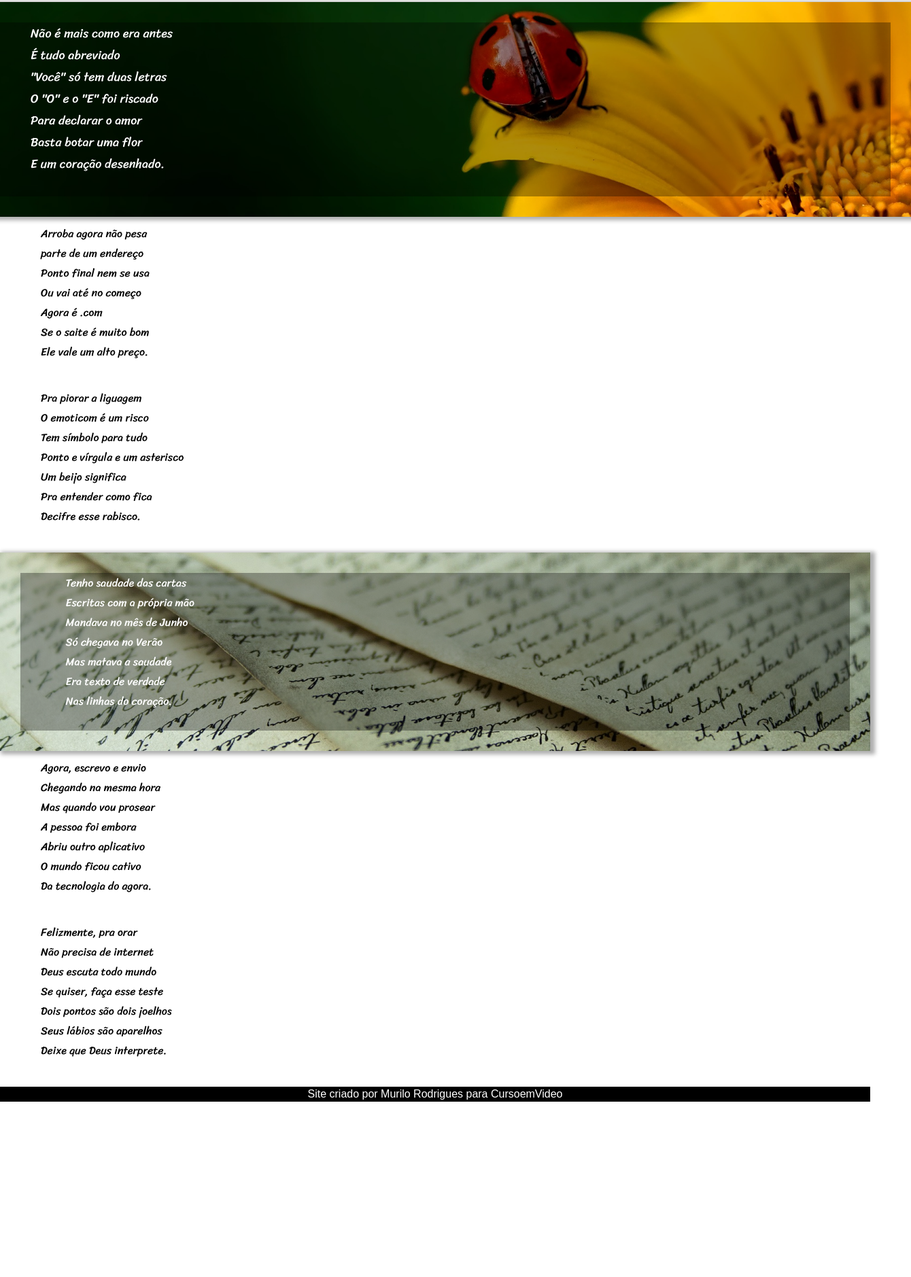
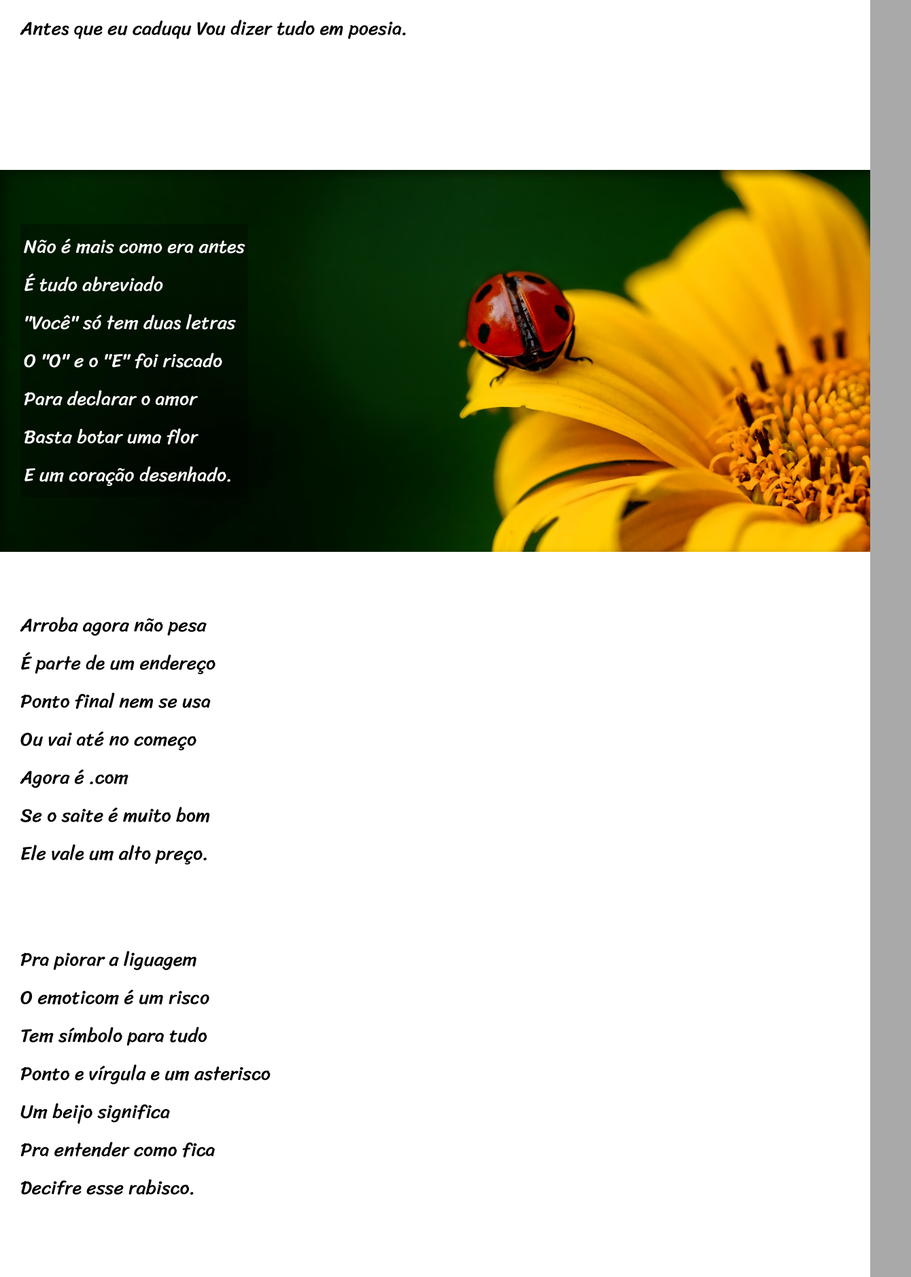
Before and after one commit to Ms-Rodri1k/projeto-cordel2, a plain HTML site: page index.html in a window 1280 px wide. Shown: the part 556-2435 px from the top of the page at 68% size, 1340 px wide, since content can reach past the window. Before the commit the page ends 2177 px from the top, so only its background shows below. Drawn offline with Linux system fonts and the light colour scheme.

Commit message:
fazendo os últimos ajustes no css e no html

```diff
--- a/index.html
+++ b/index.html
@@ -1,87 +1,94 @@
 <!DOCTYPE html>
 <html lang="pt-br">
 <head>
-    <link rel="stylesheet" href="./style/styles.css">
+    <link rel="stylesheet" href="/style/styles.css">
     <meta charset="UTF-8">
     <meta name="viewport" content="width=device-width, initial-scale=1.0">
     <title>Cordel</title>
 </head>
 <body>
     <header>
-        <h1>Cordel Moderno</h1>
-        <p>Por <a href="https://www.recantodasletras.com.br/poesias/3186743" target="_blank">Milton Duarte</a></p>
+       <h1>Cordel Moderno</h1>
+       <p>Por <a href="https://www.recantodasletras.com.br/poesias/3186743" target="_blank">Milton Duarte</a></p>
     </header>
-    <main>
-        <pre>
-            Estou ficando cansado
-            Da tal tecnologia
-            Só se fala por e-mail
-            Mensagem curta e fria
-            Twitter e Facebook
-            Antes que eu caduque
+    <section class="normal">
+        <p>
+            Estou ficando cansado<br>
+            Da tal tecnologia<br>
+            Só se fala por e-mail<br>
+            Mensagem curta e fria<br>
+            Twitter e Facebook<br>
+            Antes que eu caduqu
             Vou dizer tudo em poesia.
-        </pre>
-    <div class="parallax" id="fundo01">
-            <pre class="cor-letra">
-                Não é mais como era antes
-                É tudo abreviado
-                "Você" só tem duas letras
-                O "O" e o "E" foi riscado
-                Para declarar o amor
-                Basta botar uma flor
-                E um coração desenhado.
-            </pre>
-    </div>
-        <pre>
-            Arroba agora não pesa
-            parte de um endereço
-            Ponto final nem se usa
-            Ou vai até no começo
-            Agora é .com
-            Se o saite é muito bom
+        </p>
+    </section>
+    <section  id="fundo01" class="imagem">
+        <p>
+            Não é mais como era antes<br>
+            É tudo abreviado<br>
+            "Você" só tem duas letras<br>
+            O "O" e o "E" foi riscado<br>
+            Para declarar o amor<br>
+            Basta botar uma flor<br>
+            E um coração desenhado.
+        </p>
+    </section>
+    <section class="normal">
+        <p>
+            Arroba agora não pesa<br>
+            É parte de um endereço<br>
+            Ponto final nem se usa<br>
+            Ou vai até no começo<br>
+            Agora é .com<br>
+            Se o saite é muito bom<br>
             Ele vale um alto preço.
-        </pre>
-        <pre>
-            Pra piorar a liguagem
-            O emoticom é um risco
-            Tem símbolo para tudo
-            Ponto e vírgula e um asterisco
-            Um beijo significa
-            Pra entender como fica
+        </p>
+
+        <p>
+            Pra piorar a liguagem<br>
+            O emoticom é um risco<br>
+            Tem símbolo para tudo<br>
+            Ponto e vírgula e um asterisco<br>
+            Um beijo significa<br>
+            Pra entender como fica<br>
             Decifre esse rabisco.
-        </pre>
-    <div class="parallax" id="fundo02">
-            <pre class="cor-letra">
-                Tenho saudade das cartas
-                Escritas com a própria mão
-                Mandava no mês de Junho
-                Só chegava no Verão
-                Mas matava a saudade
-                Era texto de verdade
-                Nas linhas do coração.
-            </pre>
-    </div>
-        <pre>
-            Agora, escrevo e envio
-            Chegando na mesma hora
-            Mas quando vou prosear
-            A pessoa foi embora
-            Abriu outro aplicativo
-            O mundo ficou cativo
+        </p>
+
+    </section>
+    <section id="fundo02" class="imagem">
+        <p>
+            Tenho saudade das cartas<br>
+            Escritas com a própria mão<br>
+            Mandava no mês de Junho<br>
+            Só chegava no Verão<br>
+            Mas matava a saudade<br>
+            Era texto de verdade<br>
+            Nas linhas do coração.
+        </p>
+    </section>
+    <section class="normal">
+        <p>
+            Agora, escrevo e envio<br>
+            Chegando na mesma hora<br>
+            Mas quando vou prosear<br>
+            A pessoa foi embora<br>
+            Abriu outro aplicativo<br>
+            O mundo ficou cativo<br>
             Da tecnologia do agora.
-        </pre>
-        <pre>
-            Felizmente, pra orar
-            Não precisa de internet
-            Deus escuta todo mundo
-            Se quiser, faça esse teste
-            Dois pontos são dois joelhos
-            Seus lábios são aparelhos
+        </p>
+
+        <p>
+            Felizmente, pra orar<br>
+            Não precisa de internet<br>
+            Deus escuta todo mundo<br>
+            Se quiser, faça esse teste<br>
+            Dois pontos são dois joelhos<br>
+            Seus lábios são aparelhos<br>
             Deixe que Deus interprete.
-        </pre>
-    </main>
+        </p>
+    </section>
     <footer>
-        <p>Site criado por Murilo Rodrigues para CursoemVideo</p>
+        <p>Site criado por Murilo Rodrigues</p>
     </footer>
 </body>
 </html>
--- a/style/styles.css
+++ b/style/styles.css
@@ -1,81 +1,119 @@
 @charset "utf-8";
 
-@import url('https://fonts.googleapis.com/css2?family=Passion+One:wght@400;700;900&display=swap');
+@import url('https://fonts.googleapis.com/css2?family=Sriracha&display=swap');
 
 @import url('https://fonts.googleapis.com/css2?family=Passion+One:wght@400;700;900&family=Sriracha&display=swap');
 
-:root {
-    --font-destaque: 'Sriracha', cursive;
-    --fonte-padrao: 'Passion one', Helvetica, sans-serif;
+* {
+    margin: 0;
 }
 
-body {
-    margin: 0px;
+html, body {
+    background-color: darkgray;
+    height: 100vh;
+    font-family: 'Segoe UI', Tahoma, Geneva, Verdana, sans-serif;
 }
+
 
 header {
     background-color: black;
     color: white;
     text-align: center;
-    padding: 70px;
-    font-size: 1.5em;
-    font-family: var(--fonte-padrao);
 }
 
-pre{
-    font-family: 'Sriracha';
-    font-weight: normal;
-    margin: 10px;
-}
-div.parallax {
-    box-shadow: 4px 2px 6px 3px rgba(0, 0, 0, 0.322);
+header > h1 {
+    padding-top: 50px;
+    font-variant: small-caps;
+    font-size: 10vh;
+    font-family: 'Passion one';
 
 }
 
-.parallax#fundo01 {
-    font-size: large;
-    background-color: black;
-    background-image: url(/imagens/background001.jpg);
-    background-repeat: no-repeat;
-    background-position: right center;
-    background-size: cover;
-    background-attachment: fixed;
-    padding: 20px;
-    margin: 0px -60px;
+header p {
+    padding-bottom: 50px;
+}
+
+a {
+    text-decoration: none;
+    color: white;
+    font-weight: bolder;
+}
+
+a:hover{
+    text-decoration: underline;
+}
+
+section {
+    padding-top: 10vh;
+    padding-bottom: 10vh;
+    line-height: 2em;
+    padding-left: 30px;
+    font-family: 'Sriracha', cursive;
+    font-size: 3.5vh;
 
 }
 
-.parallax#fundo02 {
+section.normal {
+    background-color: white;
+    color: black;
+
+
+}
+
+section.imagem {
+    background-color: rgba(0, 0, 0, 0.64);
+    color: white;
+    box-shadow: inset 6px 6px 13px 0px rgba(0, 0, 0, 0.404);
+    background-position: right center;
+    background-attachment: fixed;
+    background-size: cover;
+}
+
+/**
+    background-color: black;
+    background-image: url(/imagens/background001.jpg);
+    background-position: right center;
+    background-repeat: no-repeat;
+    background-size: cover;
+    background-attachment: fixed;
+**/
+
+
+
+
+section.imagem  p {
+    display: inline-block;
+    padding: 5px;
+    background-color: rgba(0, 0, 0, 0.304);
+
+}
+
+section > p {
+    padding-bottom: 100px;
+}
+
+
+
+#fundo01.imagem {
+    background-color: black;
+    background-image: url(/imagens/background001.jpg);
+
+
+}
+
+#fundo02.imagem {
     background-color: black;
     background-image: url(/imagens/background002.jpg);
-     background-repeat: no-repeat;
-    background-position: right center;
-    background-size: cover;
-    background-attachment: fixed;
-    padding: 20px;
+
+
+
 }
 
-.cor-letra {
-    color: white;
-    background-color: rgba(0, 0, 0, 0.322);
-}
+
 
 footer {
     background-color: black;
+    padding: 10px;
     color: white;
     text-align: center;
-    font-family: sans-serif;
 }
-footer p {
-    padding: 2px;
-    margin: 0px;
-    font-weight: normal;
-}
-
-a:hover {
-    color: white;
-}
-
-a::before {
-    color: aquamarine;
-}
```
